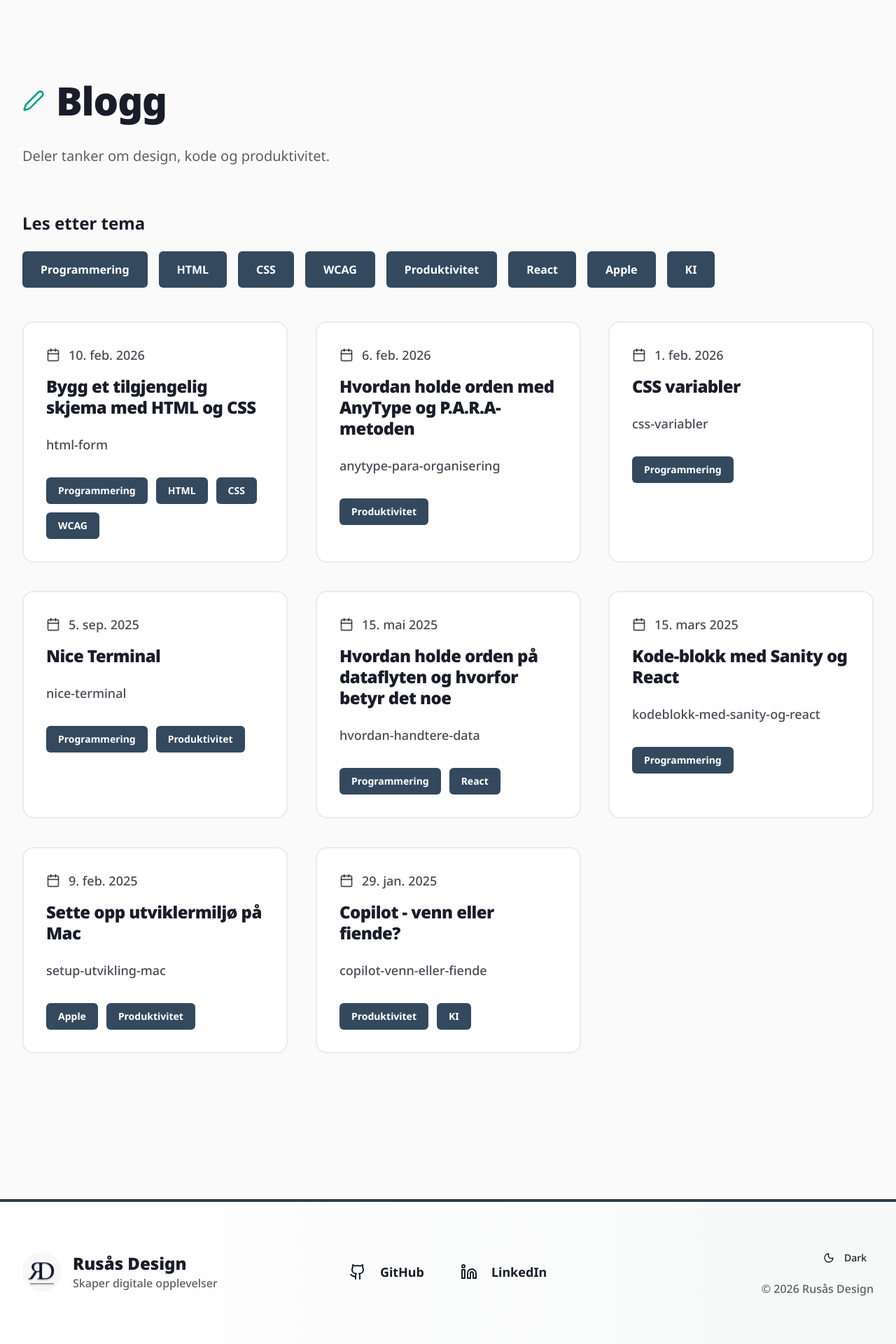
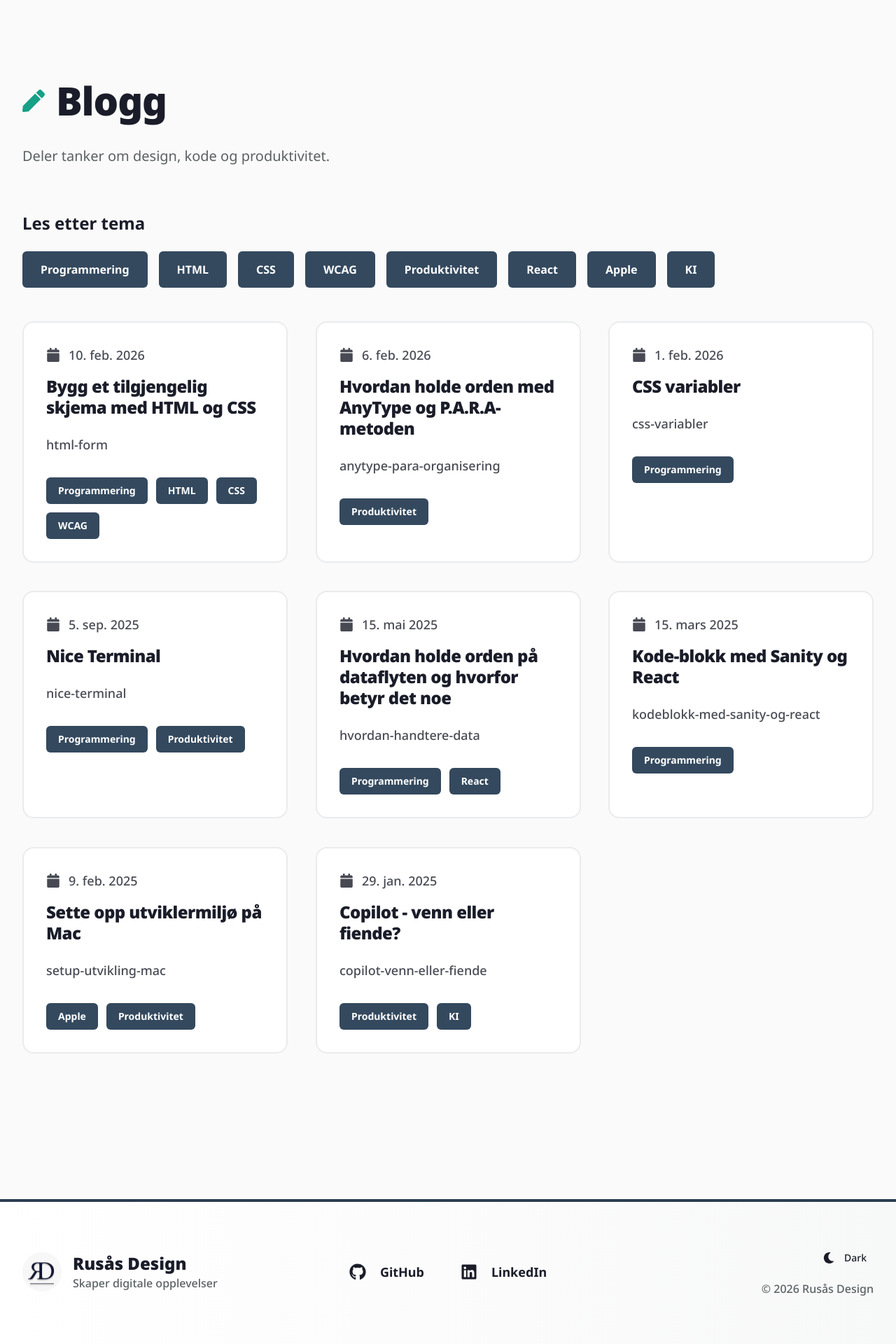
Before and after one commit to haakonhelmenrusas/rusasdesign.no, a Next.js app: page / in a window 1280 px wide. Shown: the part 560-2480 px from the top of the page at 70% size. Built offline with nearby package versions, Linux system fonts and the light colour scheme.

Commit message:
feat: replace lucide icons with react-icons for improved consistency
Signed-off-by: Haakon Helmen Rusås <haakon.helmen.rusas@pm.me>

```diff
--- a/app/(pages)/blogg/[slug]/page.tsx
+++ b/app/(pages)/blogg/[slug]/page.tsx
@@ -1,8 +1,9 @@
 import { format } from 'date-fns';
 import { nb } from 'date-fns/locale/nb';
-import { ArrowLeft, Calendar } from 'lucide-react';
 import Link from 'next/link';
 import { notFound } from 'next/navigation';
+import { FaCalendar } from 'react-icons/fa';
+import { FaArrowLeft } from 'react-icons/fa6';
 import { Badge } from '@/components/badge/Badge';
 import Markdown from '@/components/markdown/Markdown';
 import RelatedPosts from '@/components/relatedPosts/RelatedPosts';
@@ -26,14 +27,14 @@ export default async function BlogPost({ params }) {
                     hover:bg-primary hover:text-primary-foreground focus-visible:outline-2 focus-visible:outline-offset-2 focus-visible:outline-primary"
           aria-label="Back to home"
         >
-          <ArrowLeft className="w-5 h-5 md:w-6 md:h-6 mr-2 md:mr-3" aria-hidden="true" />
-          Tilbake
+           <FaArrowLeft className="w-5 h-5 md:w-6 md:h-6 mr-2 md:mr-3" aria-hidden="true" />
+           Tilbake
         </Link>
 
         <div className="flex items-center gap-3 md:gap-4 text-muted-foreground mb-4 md:mb-6 text-base md:text-lg">
-          <Calendar className="w-5 h-5 md:w-6 md:h-6" aria-hidden="true" />
-          <span className="font-bold">{format(new Date(post.data.created_at), 'd LLLL, yyyy', { locale: nb })}</span>
-        </div>
+           <FaCalendar className="w-5 h-5 md:w-6 md:h-6" aria-hidden="true" />
+           <span className="font-bold">{format(new Date(post.data.created_at), 'd LLLL, yyyy', { locale: nb })}</span>
+         </div>
 
         <h1 className="text-2xl md:text-4xl font-black mb-4 md:mb-6 leading-tight tracking-tight
                        bg-linear-to-r from-primary via-accent to-destructive
--- a/app/(pages)/page.tsx
+++ b/app/(pages)/page.tsx
@@ -1,5 +1,5 @@
-import { Pen } from 'lucide-react';
 import Image from 'next/image';
+import { FaPen } from 'react-icons/fa';
 import FilterablePosts from '@/components/filterablePosts/FilterablePosts';
 import { FilterProvider } from '@/context/FilterContext';
 import { getPosts } from '@/lib/posts';
@@ -47,9 +47,9 @@ export default function Home() {
       <main className="container max-w-7xl mx-auto px-4 md:px-8 pb-12 md:pb-20">
         <section id="blog-section" className="huge-spacing">
           <div className="flex items-center gap-3 md:gap-4 mb-6 md:mb-8">
-            <Pen className="w-6 h-6 md:w-8 md:h-8 text-accent" aria-hidden="true" />
-            <h2 className="section-title">Blogg</h2>
-          </div>
+             <FaPen className="w-6 h-6 md:w-8 md:h-8 text-accent" aria-hidden="true" />
+             <h2 className="section-title">Blogg</h2>
+           </div>
           <p className="text-lg md:text-xl text-muted-foreground leading-relaxed max-w-2xl">
             Deler tanker om design, kode og produktivitet.
           </p>
--- a/components/blogCard/BlogCard.tsx
+++ b/components/blogCard/BlogCard.tsx
@@ -1,8 +1,8 @@
 'use client';
 
-import { Calendar } from 'lucide-react';
 import { useRouter } from 'next/navigation';
 import React from 'react';
+import { FaCalendar } from 'react-icons/fa';
 import { Badge } from '@/components/badge/Badge';
 import { Post } from '@/types/Post';
 
@@ -57,9 +57,9 @@ export default function BlogCard({ post, onTagClick, animationDelay = 0 }: BlogC
       aria-label={`Blog post: ${post.data.title}`}
     >
       <div className="flex items-center gap-3 text-foreground/80 mb-4 text-lg">
-        <Calendar className="w-5 h-5" aria-hidden="true" />
-        <span className="font-medium">{formatDate(post.data.created_at)}</span>
-      </div>
+         <FaCalendar className="w-5 h-5" aria-hidden="true" />
+         <span className="font-medium">{formatDate(post.data.created_at)}</span>
+       </div>
       <h3 className="text-2xl font-black mb-6 leading-tight group-hover:text-primary
                      transition-colors duration-300 tracking-tight">
         {post.data.title}
--- a/components/filterablePosts/FilterablePosts.tsx
+++ b/components/filterablePosts/FilterablePosts.tsx
@@ -1,7 +1,7 @@
 'use client';
 
-import { X } from 'lucide-react';
 import { useEffect, useState } from 'react';
+import { FaTimes } from 'react-icons/fa';
 import BlogCard from '@/components/blogCard/BlogCard';
 import { Button } from '@/components/button/Button';
 import { useFilter } from '@/context/FilterContext';
@@ -67,9 +67,9 @@ export default function FilterablePosts({ posts }: Props) {
               onClick={clear}
               className="hover:bg-destructive hover:text-destructive-foreground font-bold text-sm md:text-base"
               aria-label={`Remove ${selectedTag} filter`}
-            >
-              <X className="w-4 h-4 mr-2" aria-hidden="true" />
-              Fjern filter
+             >
+               <FaTimes className="w-4 h-4 mr-2" aria-hidden="true" />
+               Fjern filter
             </Button>
           </div>
         )}
--- a/components/footer/Footer.tsx
+++ b/components/footer/Footer.tsx
@@ -1,5 +1,5 @@
-import { Github, Linkedin } from 'lucide-react';
 import Image from 'next/image';
+import { FaGithub, FaLinkedin } from 'react-icons/fa';
 import { Button } from '@/components/button/Button';
 import { ThemeToggle } from '@/components/themeToggle/ThemeToggle';
 
@@ -40,7 +40,7 @@ export default function Footer() {
                 rel="noopener noreferrer"
                 aria-label="Visit my GitHub profile (opens in new window)"
               >
-                <Github className="w-4 h-4 md:w-6 md:h-6 mr-2 md:mr-3" aria-hidden="true" />
+                <FaGithub className="w-4 h-4 md:w-6 md:h-6 mr-2 md:mr-3" aria-hidden="true" />
                 GitHub
               </a>
             </Button>
@@ -58,7 +58,7 @@ export default function Footer() {
                 rel="noopener noreferrer"
                 aria-label="Visit my LinkedIn profile (opens in new window)"
               >
-                <Linkedin className="w-4 h-4 md:w-6 md:h-6 mr-2 md:mr-3" aria-hidden="true" />
+                <FaLinkedin className="w-4 h-4 md:w-6 md:h-6 mr-2 md:mr-3" aria-hidden="true" />
                 LinkedIn
               </a>
             </Button>
--- a/components/themeToggle/ThemeToggle.tsx
+++ b/components/themeToggle/ThemeToggle.tsx
@@ -1,6 +1,6 @@
 'use client';
-import { Moon, Sun } from 'lucide-react';
-import { useState, useEffect } from 'react';
+import { useEffect, useState } from 'react';
+import { FaMoon, FaSun } from 'react-icons/fa';
 import { Button } from '@/components/button/Button';
 
 export const ThemeToggle = () => {
@@ -43,12 +43,12 @@ export const ThemeToggle = () => {
     >
        {isDark ? (
          <>
-          <Sun className="w-4 h-4 mr-2" aria-hidden="true" />
+           <FaSun className="w-4 h-4 mr-2" aria-hidden="true" />
            Light
          </>
        ) : (
          <>
-          <Moon className="w-4 h-4 mr-2" aria-hidden="true" />
+           <FaMoon className="w-4 h-4 mr-2" aria-hidden="true" />
            Dark
          </>
        )}
```
Also changed, not shown: package.json (+13 -13 lines), 1 other file (tests, documents, lock files or other folders). Lines whose indentation alone changed are shown as unchanged.
